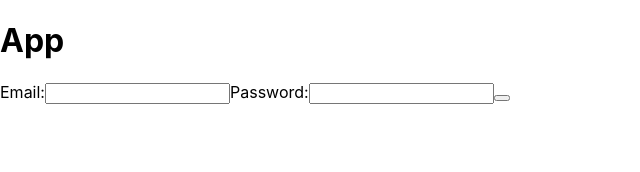
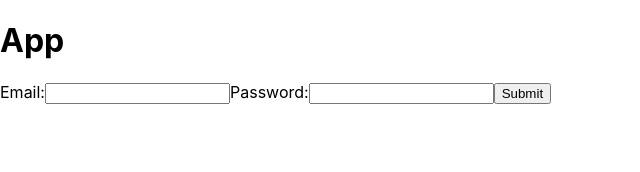
Before and after one commit to kamakuni/rails-spa, a React (Create React App) app in the folder front/app/: page /register in a window 1280 px wide. Shown: the top 172 px of the page, without its empty margins (0-640 px from the left). Built offline with nearby package versions, Linux system fonts and the light colour scheme.

Commit message:
add /dashboard path.

```diff
--- a/front/app/src/App.tsx
+++ b/front/app/src/App.tsx
@@ -5,7 +5,7 @@ import { BrowserRouter, Route, Routes } from 'react-router-dom';
 import Dashboard from './components/Dashboard/Dashboard';
 import Home from './components/Home/Home';
 import Login from './components/Login/Login';
-import SignUp from './components/SignUp/SingnUp';
+import SignUp from './components/SignUp/SignUp';
 
 function App() {
   return (
@@ -14,8 +14,9 @@ function App() {
       <BrowserRouter>
         <Routes>
           <Route path="/" element={<Home />} />
-          <Route path="/register" element={<SignUp email={''} password={''} />} />
+          <Route path="/register" element={<SignUp />} />
           <Route path="/login" element={<Login />} />
+          <Route path="/dashboard" element={<Dashboard />} />
         </Routes>
       </BrowserRouter>
     </div >
```
